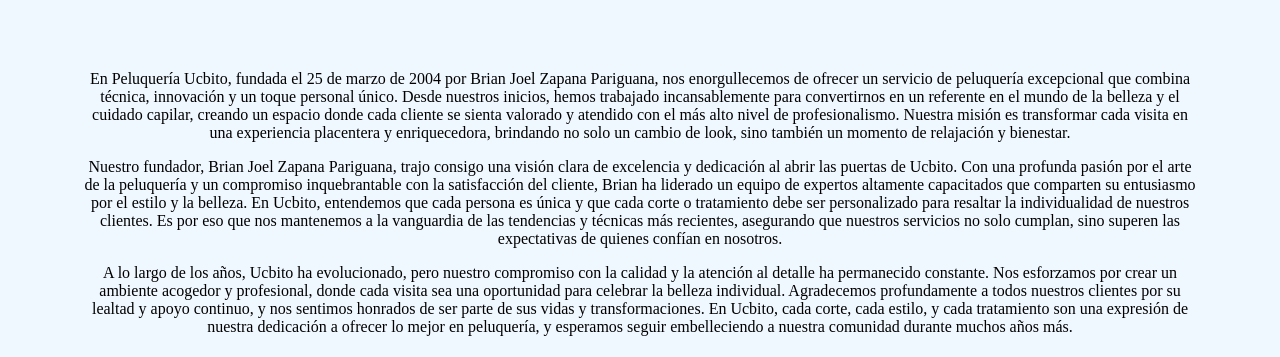
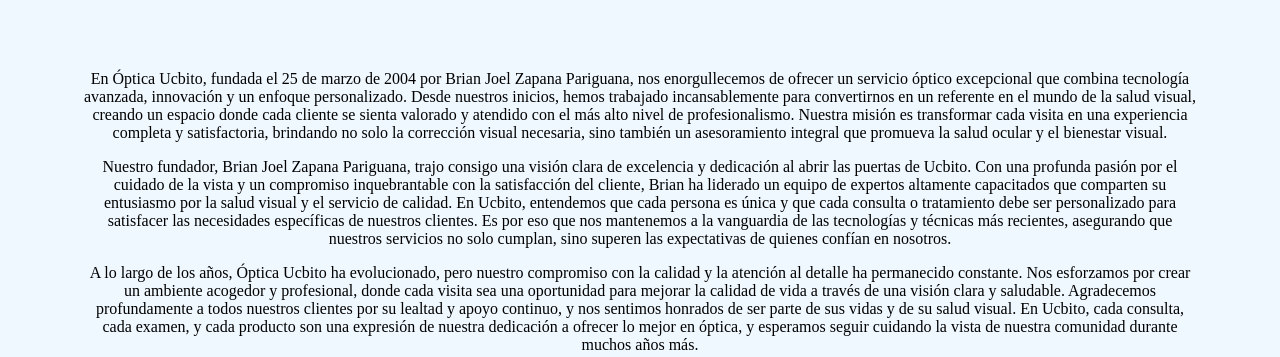
Before and after one commit to brianzapana1/clase2, a plain HTML site: page nosotros.html in a window 1280 px wide. Shown: the part 619-976 px from the top of the page. Drawn offline with Linux system fonts and the light colour scheme.

Commit message:
completo hasta nosotros

```diff
--- a/nosotros.html
+++ b/nosotros.html
@@ -58,36 +58,36 @@
         <a href="pedidos.html">Formulario(Pedidos) </a>
     </nav>
 
-    <center><img src="https://pfst.cf2.poecdn.net/base/image/3bac414d4dff9afeb8dc4bd8632b35b3c13c3630eee36a67bc2608f4f9256ad8?w=1024&h=768&pmaid=127058621" alt="" width="600px"></center>
+    <center><img src="https://pfst.cf2.poecdn.net/base/image/b790409f6137f2c5604bc7a94ff343e1737a05cc51b44314678a3f3dc44e310c?w=1024&h=768&pmaid=128450390" alt="Imagen ucbito" width="600px"></center>
 
     <section class="parrafo">
         <p>
-            En Peluquería Ucbito, fundada el 25 de marzo de 2004 por Brian Joel Zapana Pariguana,
-            nos enorgullecemos de ofrecer un servicio de peluquería excepcional que combina técnica,
-            innovación y un toque personal único. Desde nuestros inicios, hemos trabajado incansablemente
-            para convertirnos en un referente en el mundo de la belleza y el cuidado capilar, creando un espacio
-            donde cada cliente se sienta valorado y atendido con el más alto nivel de profesionalismo. Nuestra
-            misión es transformar cada visita en una experiencia placentera y enriquecedora, brindando no solo
-            un cambio de look, sino también un momento de relajación y bienestar.
+            En Óptica Ucbito, fundada el 25 de marzo de 2004 por Brian Joel Zapana Pariguana, nos enorgullecemos
+            de ofrecer un servicio óptico excepcional que combina tecnología avanzada, innovación y un enfoque
+            personalizado. Desde nuestros inicios, hemos trabajado incansablemente para convertirnos en un referente
+            en el mundo de la salud visual, creando un espacio donde cada cliente se sienta valorado y atendido con
+            el más alto nivel de profesionalismo. Nuestra misión es transformar cada visita en una experiencia completa
+             y satisfactoria, brindando no solo la corrección visual necesaria, sino también un asesoramiento integral
+             que promueva la salud ocular y el bienestar visual.
         </p>
 
         <p>
-            Nuestro fundador, Brian Joel Zapana Pariguana, trajo consigo una visión clara de excelencia y dedicación
-            al abrir las puertas de Ucbito. Con una profunda pasión por el arte de la peluquería y un compromiso
-            inquebrantable con la satisfacción del cliente, Brian ha liderado un equipo de expertos altamente capacitados
-            que comparten su entusiasmo por el estilo y la belleza. En Ucbito, entendemos que cada persona es única y que
-            cada corte o tratamiento debe ser personalizado para resaltar la individualidad de nuestros clientes. Es por eso
-            que nos mantenemos a la vanguardia de las tendencias y técnicas más recientes, asegurando que nuestros servicios
-            no solo cumplan, sino superen las expectativas de quienes confían en nosotros.
+            Nuestro fundador, Brian Joel Zapana Pariguana, trajo consigo una visión clara de excelencia y dedicación al
+            abrir las puertas de Ucbito. Con una profunda pasión por el cuidado de la vista y un compromiso inquebrantable
+            con la satisfacción del cliente, Brian ha liderado un equipo de expertos altamente capacitados que comparten
+            su entusiasmo por la salud visual y el servicio de calidad. En Ucbito, entendemos que cada persona es única y
+            que cada consulta o tratamiento debe ser personalizado para satisfacer las necesidades específicas de nuestros
+            clientes. Es por eso que nos mantenemos a la vanguardia de las tecnologías y técnicas más recientes, asegurando
+            que nuestros servicios no solo cumplan, sino superen las expectativas de quienes confían en nosotros.
         </p>
 
         <p>
-            A lo largo de los años, Ucbito ha evolucionado, pero nuestro compromiso con la calidad y la atención al detalle
-            ha permanecido constante. Nos esforzamos por crear un ambiente acogedor y profesional, donde cada visita sea una
-            oportunidad para celebrar la belleza individual. Agradecemos profundamente a todos nuestros clientes por su lealtad
-            y apoyo continuo, y nos sentimos honrados de ser parte de sus vidas y transformaciones. En Ucbito, cada corte, cada
-            estilo, y cada tratamiento son una expresión de nuestra dedicación a ofrecer lo mejor en peluquería, y esperamos
-            seguir embelleciendo a nuestra comunidad durante muchos años más.
+            A lo largo de los años, Óptica Ucbito ha evolucionado, pero nuestro compromiso con la calidad y la atención al
+            detalle ha permanecido constante. Nos esforzamos por crear un ambiente acogedor y profesional, donde cada visita
+            sea una oportunidad para mejorar la calidad de vida a través de una visión clara y saludable. Agradecemos profundamente
+            a todos nuestros clientes por su lealtad y apoyo continuo, y nos sentimos honrados de ser parte de sus vidas y de su
+            salud visual. En Ucbito, cada consulta, cada examen, y cada producto son una expresión de nuestra dedicación a ofrecer
+             lo mejor en óptica, y esperamos seguir cuidando la vista de nuestra comunidad durante muchos años más.
         </p>
 
     </section>
--- /dev/null
+++ b/styles.css
@@ -0,0 +1,66 @@
+body{
+    margin: 0;
+    padding: 0;
+    background-color: #F0F8FF   ;
+   }
+   .navegacion{
+    background-color: #0097a7;
+    padding: 1px; margin: 20px 0;
+    text-align: center;
+    flex-direction: column;
+    display: flex;
+    justify-content: space-around;
+    flex-direction: row;
+
+   }
+   .navegacion a{
+    text-transform: uppercase;
+    font-weight: bold;
+    font-size: 20px;
+    padding: 15px;
+    text-decoration: none;
+    color: #ffffff;
+   }
+
+   .imagenes a{
+    text-decoration: none;
+    color: #000000;
+   }
+
+   a:hover{
+    background-color:#ffc107;
+    color: black;
+   }
+   .panel{
+    background-repeat: no-repeat;
+    background-size: cover;
+    position: relative;
+    width: 100%;
+    height: 100%;
+   }
+   .panel .paneldos{
+        margin-bottom: 20px;
+        width: 100%;
+        height: 100%;
+        text-align: center;
+        display: flex;
+        flex-direction: column;
+        align-items: center;
+        justify-content: center;
+    }
+
+    .imagenes{
+        display: flex;
+        flex-direction: row;
+        justify-content: space-around;
+        text-align: center;
+        font-weight: bold;
+        text-transform: uppercase;
+        margin-bottom: 30px;
+    }
+
+    footer{
+        text-align: center;
+        font-weight: bold;
+        font-size: large;
+    }
```
Also changed, not shown: index.html (+1 -68 lines), sucursal.html (line endings or trailing spaces).
